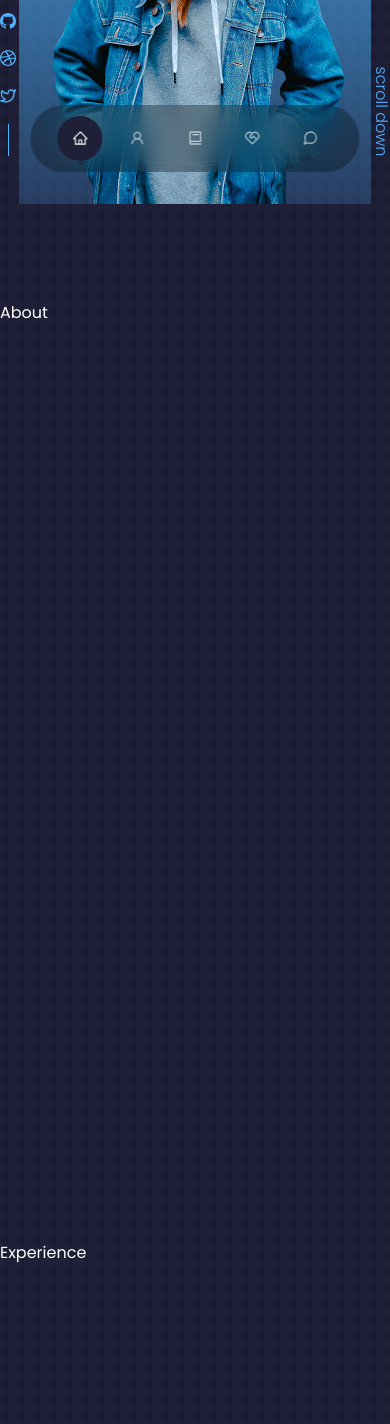
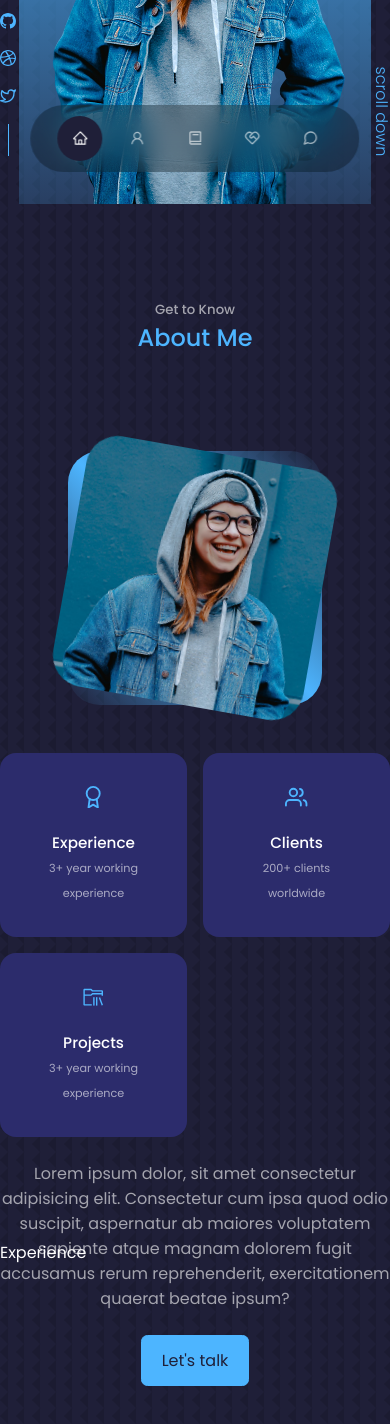
Before and after one commit to GedeonTS/React-portfolio, a React (Create React App) app: page / in a window 390 px wide. Shown: the part 640-2064 px from the top of the page. Built offline with nearby package versions, Linux system fonts and the light colour scheme.

Commit message:
add media queries to the about section

```diff
--- a/src/components/about/about.css
+++ b/src/components/about/about.css
@@ -0,0 +1,106 @@
+.about__container {
+    display: grid;
+    grid-template-columns:35% 50%;
+    gap:15%;
+}
+
+.about__me {
+    width:100%;
+    aspect-ratio: 1/1;
+    border-radius:2rem;
+    background: linear-gradient(45deg,transparent,var(--color-primary),transparent);
+    display: grid;
+    place-items: center;
+}
+
+.about__me-image {
+    border-radius: 2rem;
+    overflow: hidden;
+    transform: rotate(10deg);
+    transition:var(--transition);
+}
+
+.about__me-image:hover {
+    transform: rotate(0);
+}
+
+.about__cards {
+    display:grid;
+    grid-template-columns: repeat(3,1fr);
+    gap:1.5rem;
+}
+
+.about__card {
+    background: var(--color-bg-variant);
+    border: 1px solid transparent;
+    border-radius: 1rem;
+    padding:2rem;
+    text-align: center;
+    transition:var(--transition);
+}
+
+.about__card:hover {
+    background: transparent;
+    border-color: var(--color-primary-variant);
+    cursor: default;
+}
+
+.about__icon {
+    color:var(--color-primary);
+    font-size:1.4rem;
+    margin-bottom:1rem;
+}
+
+.about__card h5 {
+    font-size:0.95rem;
+}
+
+.about__card small {
+    font-size:0.7rem;
+    color:var(--color-light);
+}
+
+.about__content p {
+    margin: 2rem 0 2.6rem;
+    color:var(--color-light)
+}
+
+/*==============MEDIA QUERIES (MEDIUM DEVICES)==========*/
+@media screen and (max-width:1024px){
+    .about__container {
+        grid-template-columns: 1fr;
+        gap: 0;
+    }
+
+    .about__me {
+        width: 50%;
+        margin: 2rem auto 4rem;
+    }
+
+    .about__content p {
+        margin:1rem 0 1.5rem;
+    }
+}
+
+/*============= MEDIA QUERIES (SMALL DEVICES)==============*/
+
+@media screen and (max-width:600px) {
+.about__me {
+    width:65%;
+    margin:0 auto 3rem;
+}
+
+.about__cards {
+    grid-template-columns:1fr 1fr;
+    gap: 1rem;
+}
+
+.about__content {
+    text-align:center;
+}
+
+.about__content p {
+    margin:1.5rem 0;
+}
+
+}
--- a/src/components/about/about.jsx
+++ b/src/components/about/about.jsx
@@ -1,11 +1,51 @@
-import React from 'react'
-import './about.css'
+import React from "react";
+import "./about.css";
+import ME from "../../assets/me-about.jpg";
+import { FiAward } from "react-icons/fi";
+import { FiUsers } from "react-icons/fi";
+import { VscFolderLibrary } from "react-icons/vsc";
 
 function about() {
   return (
-    <section id="about">About</section>
+    <section id="about">
+      <h5>Get to Know</h5>
+      <h2>About Me</h2>
 
-  )
+      <div className="container about__container">
+        <div className="about__me">
+          <div className="about__me-image">
+            <img src={ME} alt="About Image" />
+          </div>
+        </div>
+        <div className="about__content">
+          <div className="about__cards">
+            <article className="about__card">
+              <FiAward className="about__icon" />
+              <h5>Experience</h5>
+              <small>3+ year working experience</small>
+            </article>
+            <article className="about__card">
+              <FiUsers className="about__icon" />
+              <h5>Clients</h5>
+              <small>200+ clients worldwide</small>
+            </article>
+            <article className="about__card">
+              <VscFolderLibrary className="about__icon" />
+              <h5>Projects</h5>
+              <small>3+ year working experience</small>
+            </article>
+            </div>
+            <p>
+              Lorem ipsum dolor, sit amet consectetur adipisicing elit.
+              Consectetur cum ipsa quod odio suscipit, aspernatur ab maiores
+              voluptatem sapiente atque magnam dolorem fugit accusamus rerum
+              reprehenderit, exercitationem quaerat beatae ipsum?
+            </p>
+            <a href="#contact" className="btn btn-primary">Let's talk</a>
+        </div>
+      </div>
+    </section>
+  );
 }
 
-export default about
+export default about;
```
